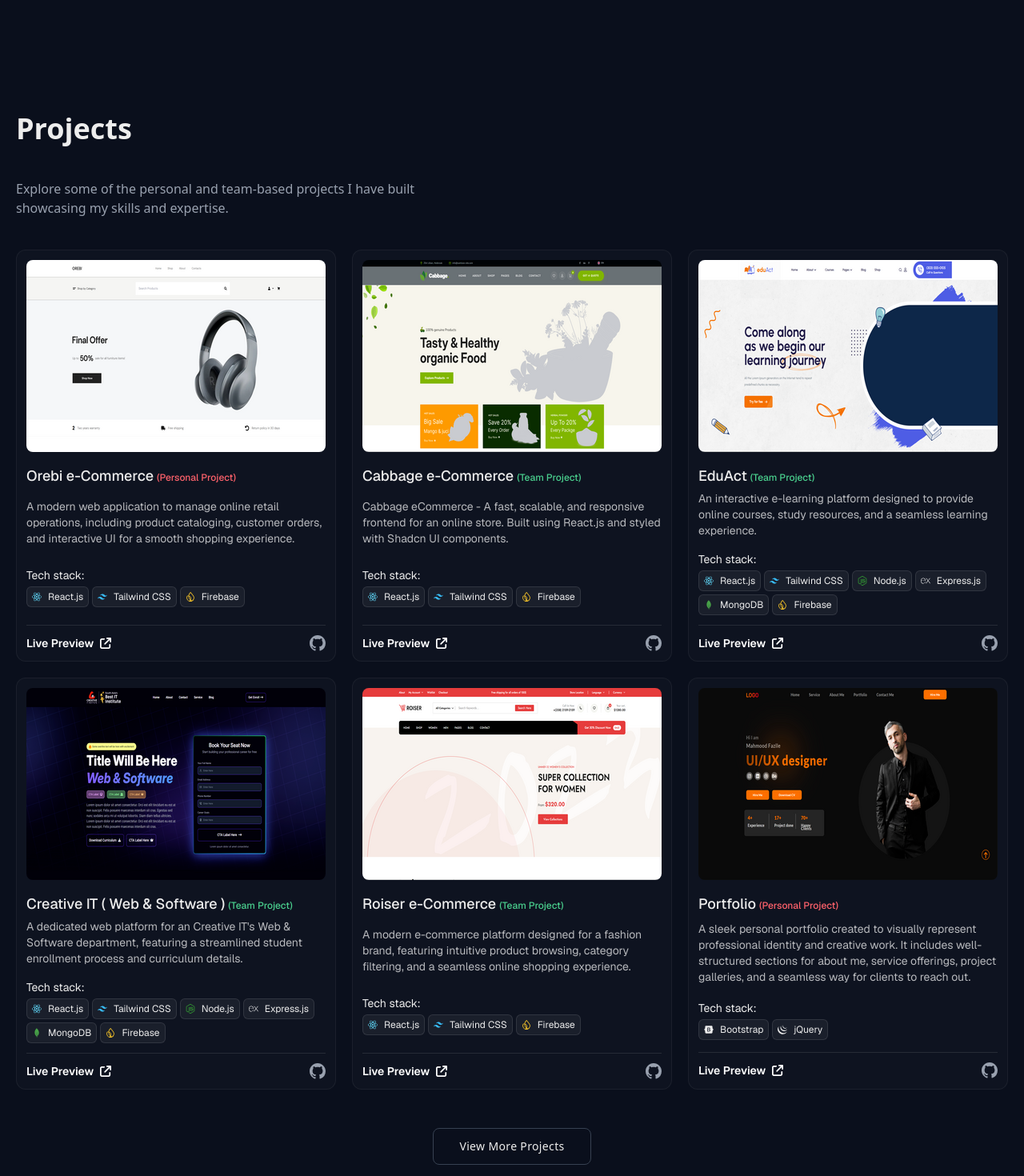
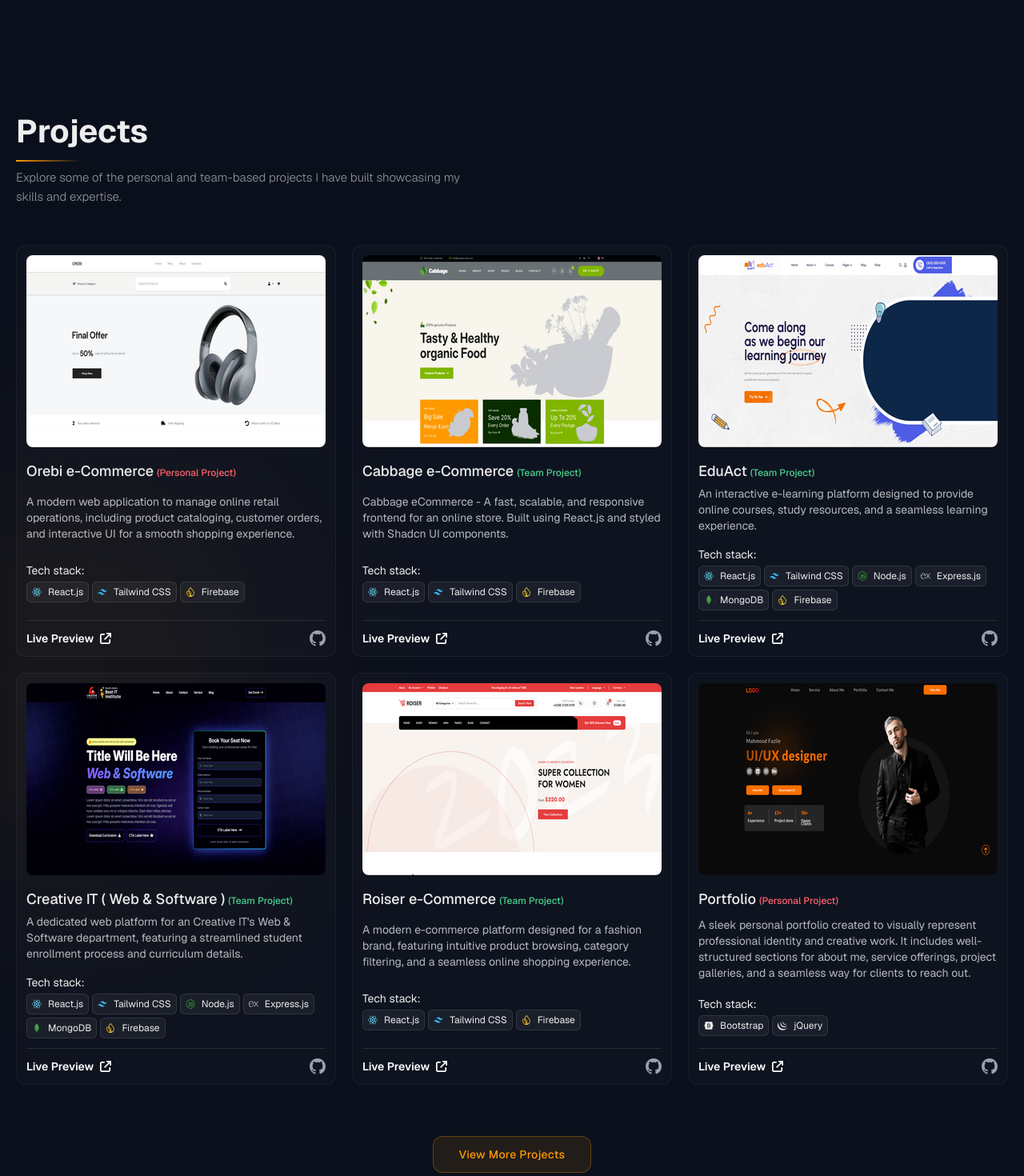
Before and after one commit to Sijan666/personalPortfolio, a React (Vite) app: page / in a window 1280 px wide. Shown: the part 2400-3870 px from the top of the page at 80% size. Built offline with nearby package versions, Linux system fonts and the light colour scheme.

Commit message:
style: align projects section ui with premium dark theme

```diff
--- a/src/components/layouts/Projects.jsx
+++ b/src/components/layouts/Projects.jsx
@@ -6,17 +6,26 @@ import Project from '../Project'
 const Projects = () => {
     return (
         <>
-        <section id='projects'>
-            <div className="lg:py-25 py-10 bg-[#0A0F1C]">
+        <section id='projects' className="relative bg-[#0a0f1c] overflow-hidden w-full max-w-full">
+            <div className="absolute top-[40%] left-[-10%] w-[400px] h-[400px] bg-[#fe9a00] blur-[150px] opacity-10 pointer-events-none"></div>
+            <div className="lg:py-25 py-15 font-geist relative z-10 w-full">
                 <Container>
                     {/* heading text */}
-                    <div className="heading text-center lg:text-left">
-                        <h3 className='lg:text-[36px] text-[30px] font-bold text-[#EDEDED] beforeAfter'>Projects</h3>
-                        <p className='text-base text-[#99A1AF] lg:w-[559px] leading-6 pt-8'>Explore some of the personal and team-based projects I have built showcasing my skills and expertise.</p>
+                    <div className="heading text-center lg:text-left mb-4">
+                        <h3 className='text-[30px] lg:text-[40px] font-bold text-[#ededed] inline-block relative'>
+                            Projects
+                            <span className="absolute -bottom-2 left-0 w-1/2 h-0.5 bg-linear-to-r from-[#fe9a00] to-transparent"></span>
+                        </h3>
                     </div>
-                    <div className="mt-10">
-                        <div className="grid lg:grid-cols-3 grid-cols-1 md:grid-cols-2 items-center gap-5">
-                            {allProjects.map((item)=>(
+                    {/* subtitle */}
+                    <div className="mb-12 text-center lg:text-left">
+                        <p className='text-[15px] text-[#ededed]/60 lg:w-[559px] leading-relaxed font-light'>
+                            Explore some of the personal and team-based projects I have built showcasing my skills and expertise.
+                        </p>
+                    </div>
+                    {/* project grid */}
+                    <div className="grid lg:grid-cols-3 grid-cols-1 md:grid-cols-2 items-stretch gap-6 lg:gap-5 w-full relative z-10">
+                        {allProjects.map((item) => (
                             <div key={item.id} className="h-full">
                                 <Project
                                     projectImg={item.projectImg}
@@ -30,10 +39,9 @@ const Projects = () => {
                             </div>
                         ))}
                     </div>
-                    </div>
                     {/* btn */}
-                    <div className="flex justify-center mt-12">
-                        <a href="https://github.com/sijan666" target="_blank" className="cursor-pointer px-8 py-3 text-sm font-medium tracking-wide text-[#EDEDED] border border-[#374151] rounded-lg hover:bg-[#1F2937] transition-all duration-300 inline-block">
+                    <div className="flex justify-center mt-16 relative z-10">
+                        <a href="https://github.com/sijan666" target="_blank" rel="noreferrer" className="px-8 py-3 text-sm font-medium tracking-wide text-[#fe9a00] bg-[#fe9a00]/10 border border-[#fe9a00]/30 rounded-xl hover:bg-[#fe9a00] hover:text-white hover:shadow-[0_0_15px_rgba(254,154,0,0.5)] transition-all duration-300 inline-block">
                             View More Projects
                         </a>
                     </div>
```
Lines whose indentation alone changed are shown as unchanged.
